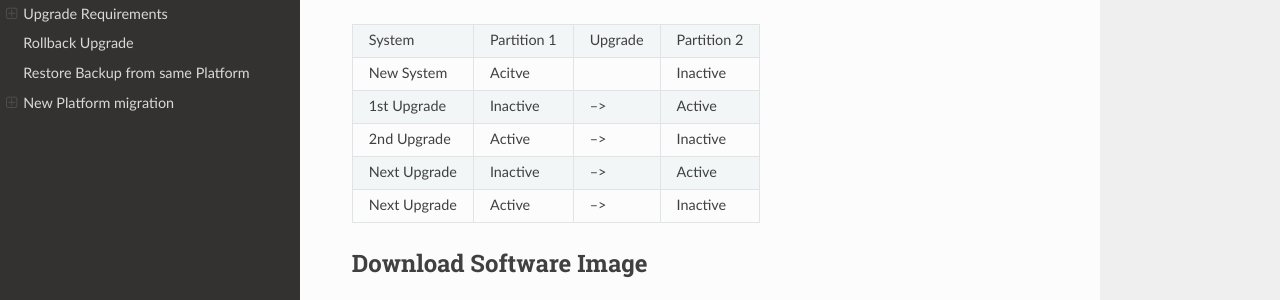
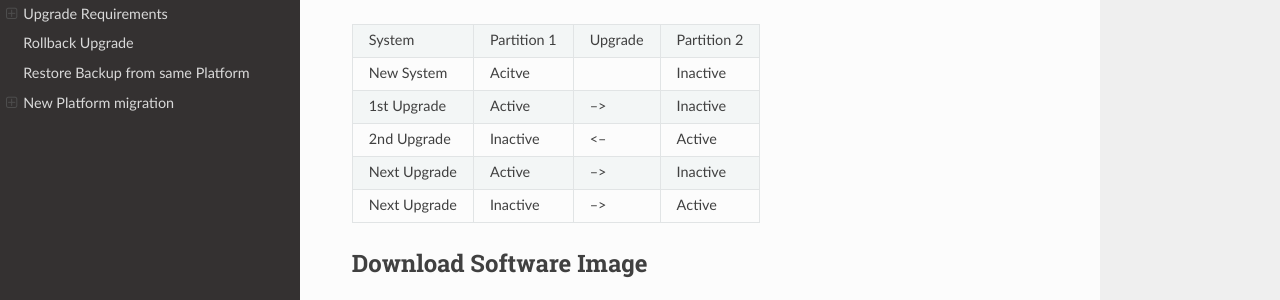
Before and after one commit to gtownsie/ACOS-4-5.x-to-6-upgrade, a Sphinx documentation site: the page built from docs/source/index.rst, in a window 1280 px wide and 900 px high, scrolled down 3207 px. Shown: the part 161-461 px from the top of the window. Built offline with Sphinx 7.4.7 and the Read the Docs theme 2.0.0, drawn with Linux system fonts in a browser that asks for light colours.

```diff
--- a/docs/source/index.rst
+++ b/docs/source/index.rst
@@ -148,13 +148,13 @@ Upgrade Process
 +-------------+--------------+---------+------------+
 |New System   | Acitve       |         | Inactive   |
 +-------------+--------------+---------+------------+
-|1st Upgrade  | Inactive     |   -->   | Active     |
+|1st Upgrade  | Active       |   -->   | Inactive   |
 +-------------+--------------+---------+------------+
-|2nd Upgrade  | Active       |   -->   | Inactive   |
+|2nd Upgrade  | Inactive     |   <--   | Active     |
++-------------+--------------+---------+------------+
+|Next Upgrade | Active       |   -->   | Inactive   |
 +-------------+--------------+---------+------------+
 |Next Upgrade | Inactive     |   -->   | Active     |
-+-------------+--------------+---------+------------+
-|Next Upgrade | Active       |   -->   | Inactive   |
 +-------------+--------------+---------+------------+
 
 Download Software Image
```
